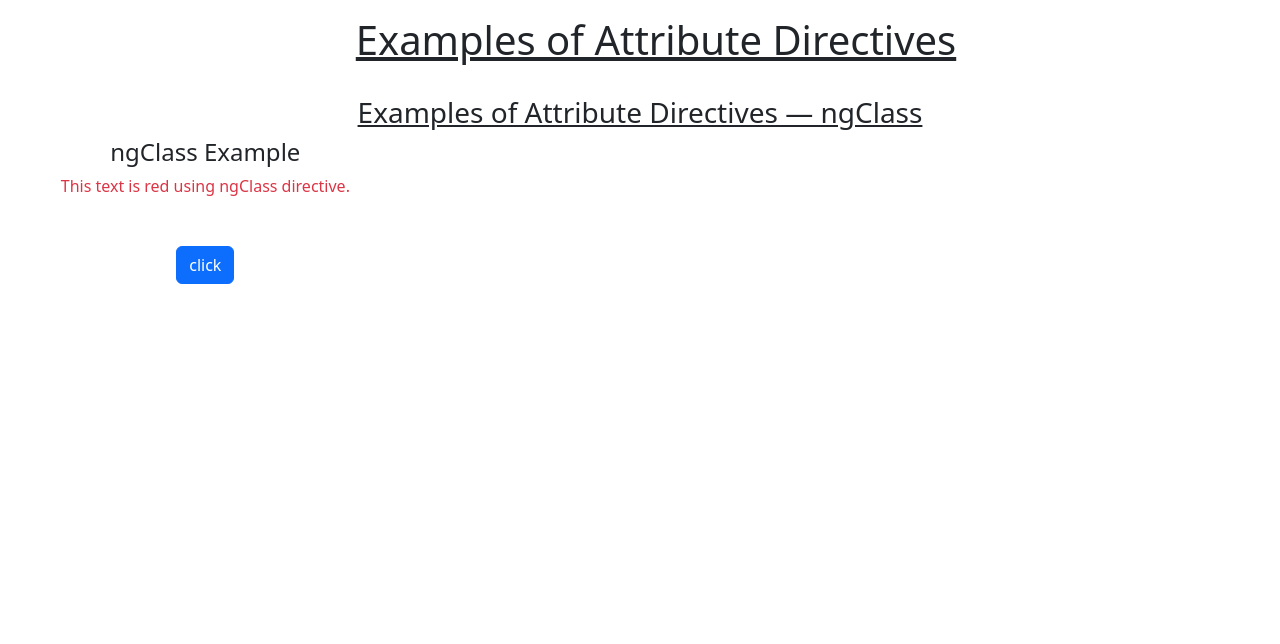
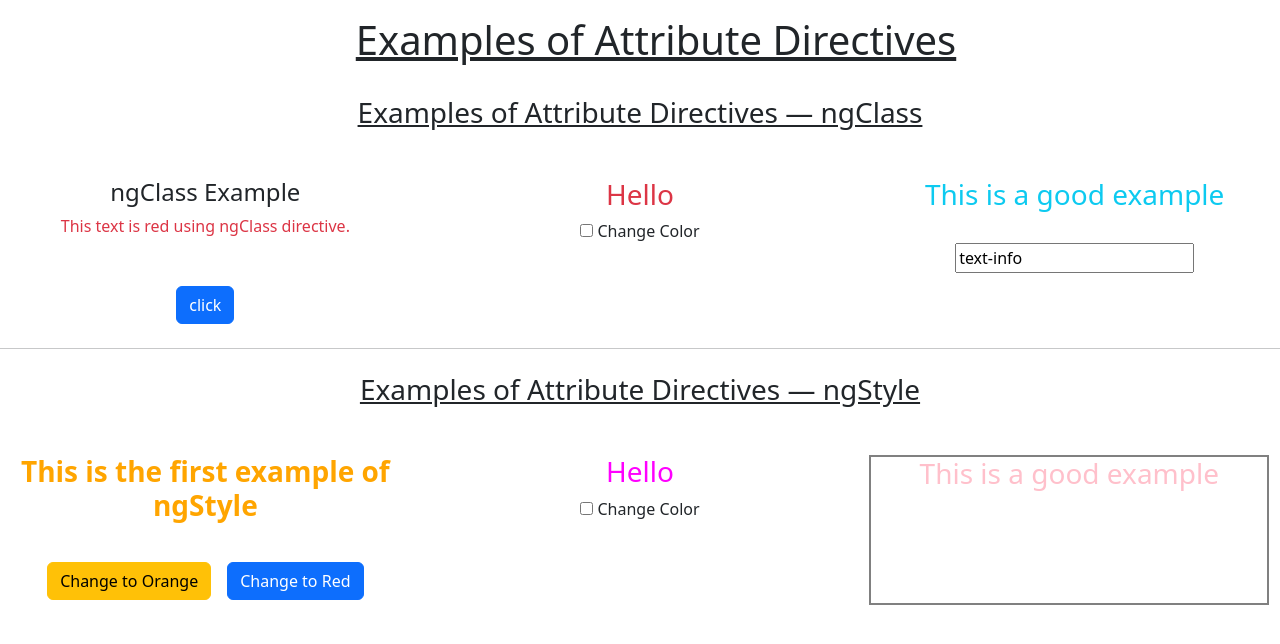
Before and after one commit to BebsYanski/angular, an Angular app in the folder angular_19_proj/: page / in a window 1280 px wide. Shown: the top 644 px of the page. Built offline with nearby package versions, Linux system fonts and the light colour scheme.

Commit message:
roundup with attribute directives

```diff
--- a/angular_19_proj/src/app/attribute-directives/attribute-directives.html
+++ b/angular_19_proj/src/app/attribute-directives/attribute-directives.html
@@ -4,7 +4,7 @@
   </div>
 </div>
 <div class="row text-center pt-2">
-  <h3><u>Examples of Attribute Directives &mdash; ngClass</u></h3>
+  <h3 class="mb-5"><u>Examples of Attribute Directives &mdash; ngClass</u></h3>
 
   <div class="col-4">
     <h4>ngClass Example</h4>
@@ -14,6 +14,35 @@
       click
     </button>
   </div>
-  <div class="col-4"></div>
-  <div class="col-4"></div>
+  <div class="col-4">
+    <h3 [ngClass]="isTextGreen ? 'text-success' : 'text-danger'">Hello</h3>
+    <input type="checkbox" [(ngModel)]="isTextGreen" name="" id="" /> Change Color
+  </div>
+  <div class="col-4">
+    <h3 [ngClass]="userClass">This is a good example</h3>
+    <br />
+    <input type="text" [(ngModel)]="userClass" />
+  </div>
 </div>
+<hr />
+
+<div class="row text-center pt-2">
+  <h3 class="mb-5"><u>Examples of Attribute Directives &mdash; ngStyle</u></h3>
+
+  <div class="col-4">
+    <h3 [style]="{ color: styleColor, 'font-weight': 'bold' }">
+      This is the first example of ngStyle
+    </h3>
+    <br />
+    <button class="btn btn-warning m-2" (click)="updateColor('orange')">Change to Orange</button>
+    <button class="btn btn-primary m-2" (click)="updateColor('red')">Change to Red</button>
+  </div>
+  <div class="col-4">
+    <h3 [ngStyle]="{ color: isTextBlue ? 'blue' : 'magenta' }">Hello</h3>
+    <input type="checkbox" [(ngModel)]="isTextBlue" name="" id="" /> Change Color
+  </div>
+  <div class="col-4">
+    <h3 [ngStyle]="customClass">This is a good example</h3>
+    <br />
+  </div>
+</div>
--- a/angular_19_proj/src/app/attribute-directives/attribute-directives.ts
+++ b/angular_19_proj/src/app/attribute-directives/attribute-directives.ts
@@ -1,9 +1,10 @@
 import { CommonModule } from '@angular/common';
 import { Component } from '@angular/core';
+import { FormsModule } from '@angular/forms';
 
 @Component({
   selector: 'app-attribute-directives',
-  imports: [CommonModule],
+  imports: [CommonModule, FormsModule],
   templateUrl: './attribute-directives.html',
   styleUrl: './attribute-directives.scss',
 })
@@ -11,5 +12,23 @@ export class AttributeDirectives {
   textColor: string = 'text-danger';
   changeColor(): void {
     this.textColor = this.textColor === 'text-danger' ? 'text-success' : 'text-danger';
+    this.isTextGreen = !this.isTextGreen;
   }
+
+  isTextGreen: boolean = false;
+  userClass: string = 'text-info';
+
+  styleColor: string = 'orange';
+  updateColor(ngStyleColor: string): any {
+    this.styleColor = ngStyleColor;
+  }
+
+  isTextBlue: boolean = false;
+
+  customClass: any = {
+    color: 'pink',
+    height: '150px',
+    width: '400px',
+    border: '2px solid grey',
+  };
 }
```
